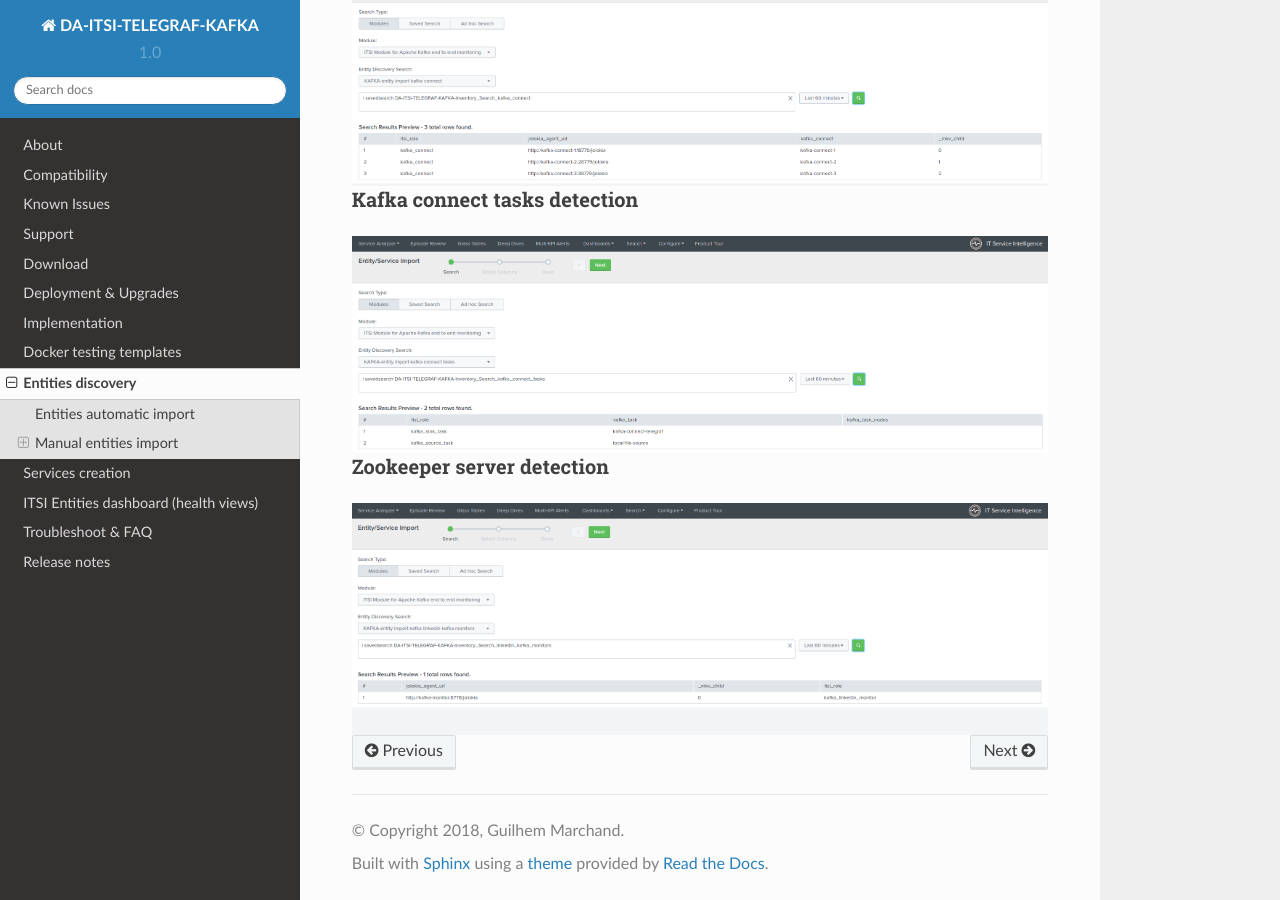
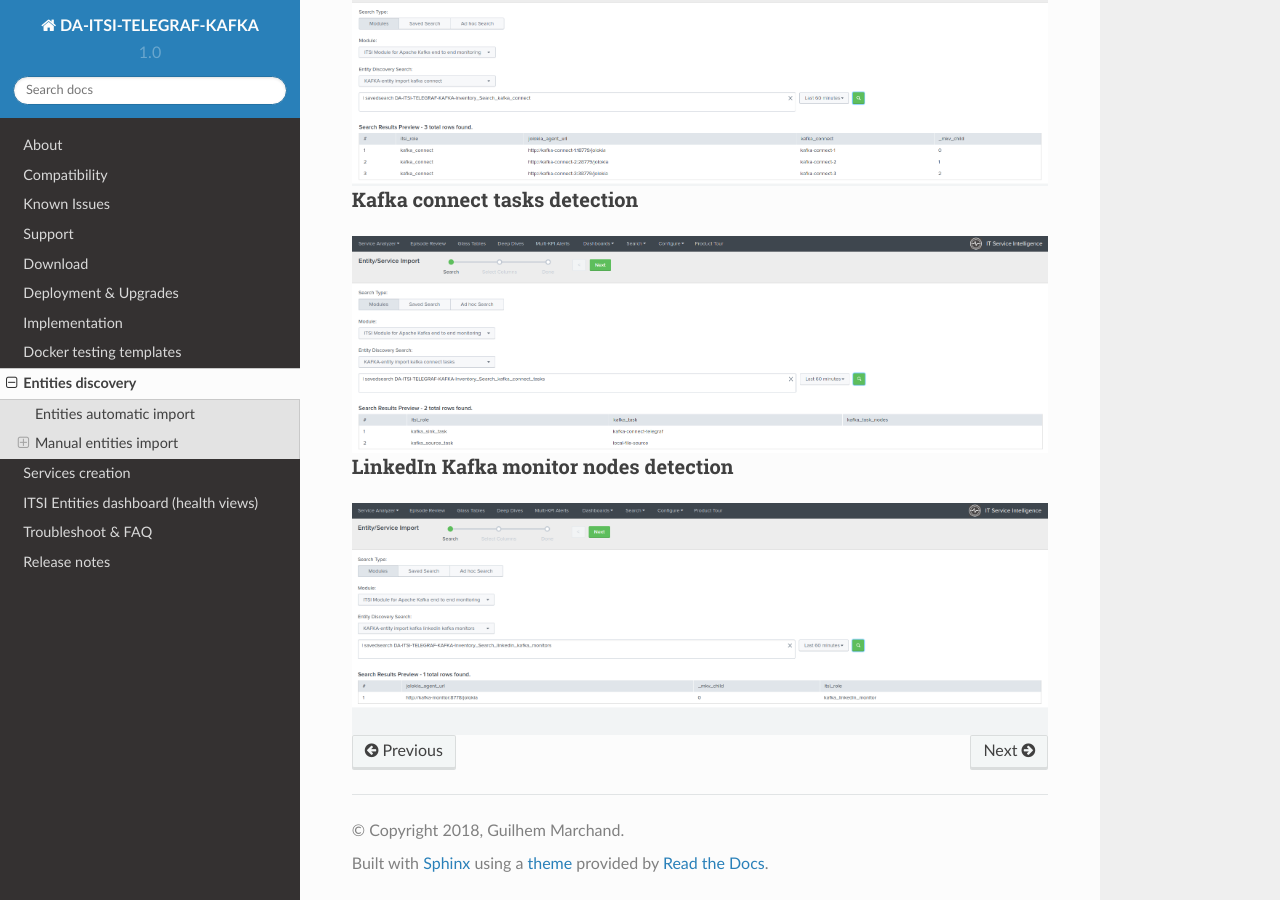
Before and after one commit to guilhemmarchand/DA-ITSI-TELEGRAF-KAFKA, a Sphinx documentation site: the page built from docs/entities.rst, in a window 1280 px wide and 900 px high, scrolled down 1880 px. Built offline with Sphinx 7.4.7 and the Read the Docs theme 2.0.0, drawn with Linux system fonts in a browser that asks for light colours.

Commit message:
doc fixes

```diff
--- a/docs/entities.rst
+++ b/docs/entities.rst
@@ -72,8 +72,8 @@ Kafka connect tasks detection
    :alt: entities_kafka_connect_tasks_detection.png
    :align: center
 
-Zookeeper server detection
---------------------------
+LinkedIn Kafka monitor nodes detection
+--------------------------------------
 
 .. image:: img/entities_kafka_kafka-monitor_detection.png
    :alt: entities_kafka_kafka-monitor_detection.png
```
